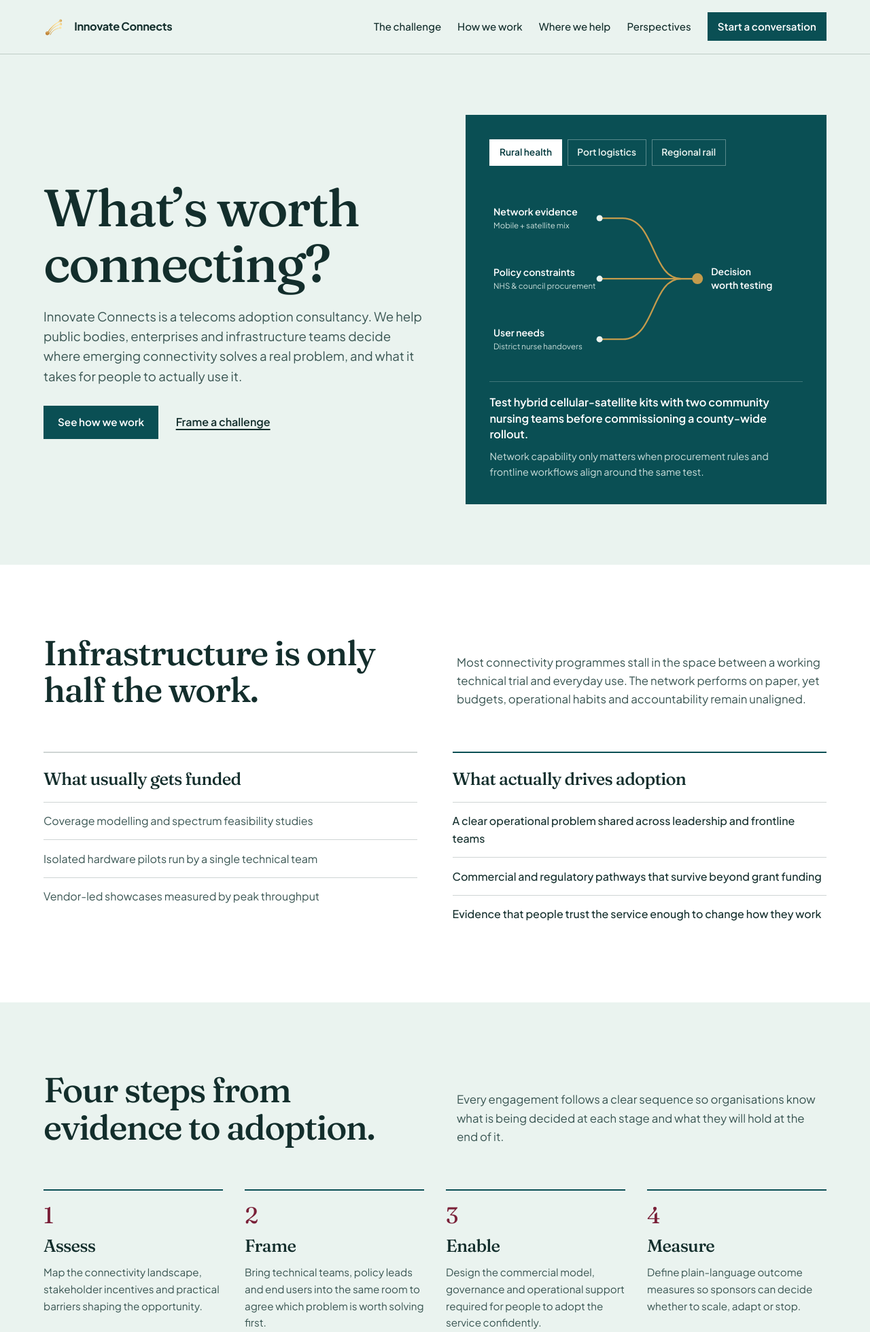
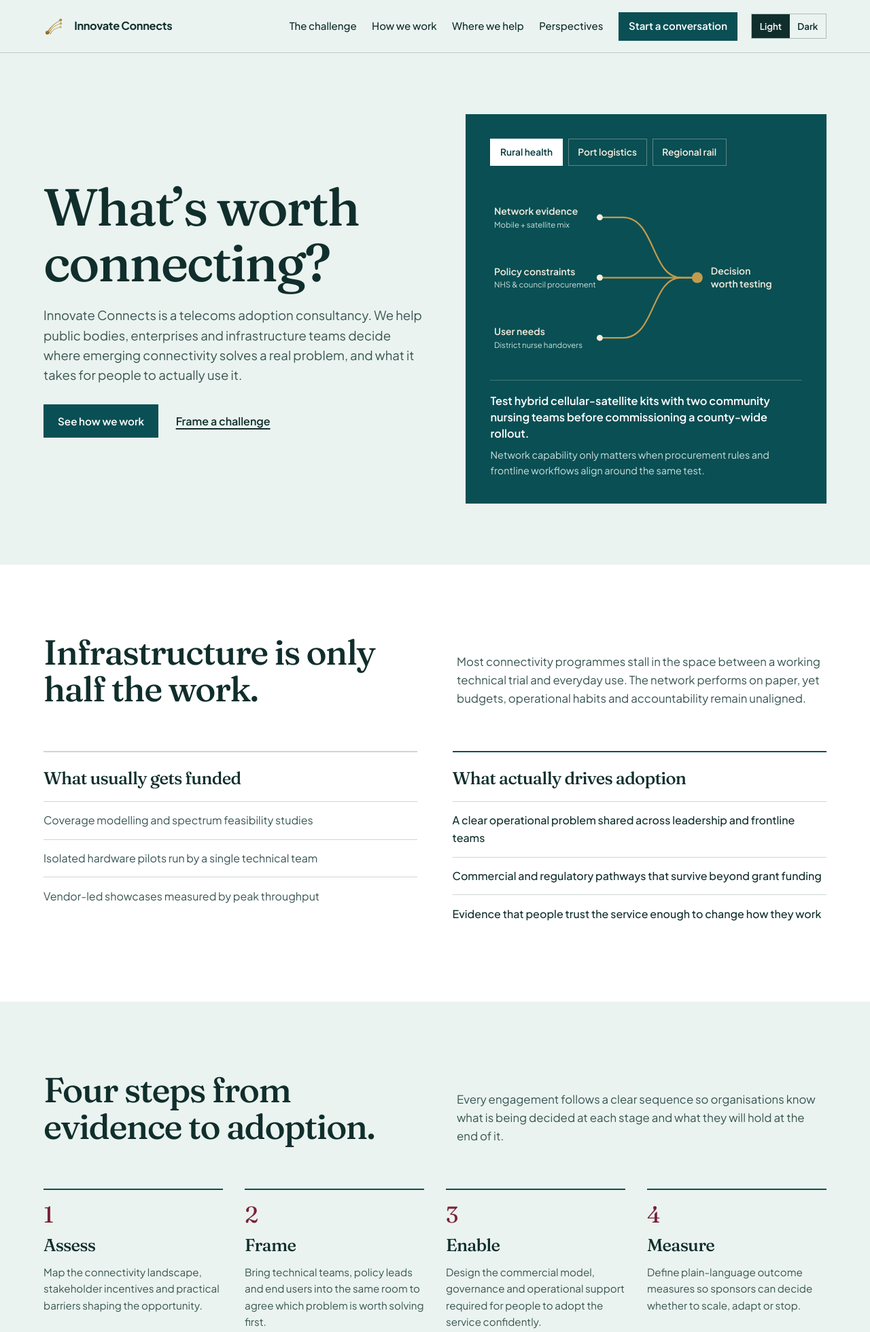
Before and after one commit to koesac-lab/innovate-connects, a PHP site: page /concept-four/ in a window 1280 px wide. Shown: the top 1960 px of the page at 68% size. Run offline with PHP 8.4, Linux system fonts and the light colour scheme.

Commit message:
Add dark and light theme modes to Concept 4 aligned with brand guidelines

```diff
--- a/public/concept-four/app.js
+++ b/public/concept-four/app.js
@@ -1,4 +1,44 @@
 (() => {
+  const THEME_STORAGE_KEY = 'ic-concept4-theme';
+  const themeButtons = document.querySelectorAll('[data-theme-set]');
+  const themeColorMeta = document.querySelector('meta[data-theme-color]');
+  const colorSchemeMedia = window.matchMedia ? window.matchMedia('(prefers-color-scheme: dark)') : null;
+
+  function applyTheme(theme, persist = false) {
+    const resolved = theme === 'dark' ? 'dark' : 'light';
+    document.documentElement.dataset.theme = resolved;
+
+    if (themeColorMeta) {
+      themeColorMeta.setAttribute('content', resolved === 'dark' ? '#171b1d' : '#eaf3ef');
+    }
+
+    themeButtons.forEach((button) => {
+      button.setAttribute('aria-pressed', String(button.dataset.themeSet === resolved));
+    });
+
+    if (persist) {
+      try {
+        localStorage.setItem(THEME_STORAGE_KEY, resolved);
+      } catch {}
+    }
+  }
+
+  const initialTheme = document.documentElement.dataset.theme || (colorSchemeMedia && colorSchemeMedia.matches ? 'dark' : 'light');
+  applyTheme(initialTheme, false);
+
+  themeButtons.forEach((button) => {
+    button.addEventListener('click', () => applyTheme(button.dataset.themeSet, true));
+  });
+
+  if (colorSchemeMedia && typeof colorSchemeMedia.addEventListener === 'function') {
+    colorSchemeMedia.addEventListener('change', (event) => {
+      try {
+        if (localStorage.getItem(THEME_STORAGE_KEY)) return;
+      } catch {}
+      applyTheme(event.matches ? 'dark' : 'light', false);
+    });
+  }
+
   const scenarios = {
     health: {
       network: 'Mobile + satellite mix',
--- a/public/concept-four/index.html
+++ b/public/concept-four/index.html
@@ -1,12 +1,24 @@
 <!doctype html>
-<html lang="en-GB">
+<html lang="en-GB" data-theme="light">
 <head>
   <meta charset="utf-8">
   <meta name="viewport" content="width=device-width, initial-scale=1">
   <meta name="robots" content="noindex">
-  <meta name="theme-color" content="#eaf3ef">
+  <meta name="theme-color" content="#eaf3ef" data-theme-color>
   <meta name="description" content="Innovate Connects is a UK telecoms adoption consultancy helping public and private-sector organisations turn emerging connectivity into measurable adoption.">
   <title>Innovate Connects — What’s worth connecting?</title>
+  <script>
+    (() => {
+      try {
+        const saved = localStorage.getItem('ic-concept4-theme');
+        const prefersDark = window.matchMedia && window.matchMedia('(prefers-color-scheme: dark)').matches;
+        const theme = saved === 'dark' || saved === 'light' ? saved : (prefersDark ? 'dark' : 'light');
+        document.documentElement.dataset.theme = theme;
+        const meta = document.querySelector('meta[data-theme-color]');
+        if (meta) meta.setAttribute('content', theme === 'dark' ? '#171b1d' : '#eaf3ef');
+      } catch {}
+    })();
+  </script>
   <link rel="preconnect" href="https://fonts.googleapis.com">
   <link rel="preconnect" href="https://fonts.gstatic.com" crossorigin>
   <link rel="stylesheet" href="https://fonts.googleapis.com/css2?family=Fraunces:opsz,wght@9..144,400;9..144,500;9..144,600&family=Plus+Jakarta+Sans:wght@400;500;600;700&display=swap">
@@ -23,9 +35,16 @@
         <span class="brand-name">Innovate Connects</span>
       </a>
 
-      <button class="menu-toggle" type="button" aria-expanded="false" aria-controls="site-nav" data-menu-toggle>
-        <span class="menu-toggle-label">Menu</span>
-      </button>
+      <div class="header-controls">
+        <div class="theme-switch" role="group" aria-label="Colour theme">
+          <button class="theme-option" type="button" data-theme-set="light" aria-pressed="true">Light</button>
+          <button class="theme-option" type="button" data-theme-set="dark" aria-pressed="false">Dark</button>
+        </div>
+
+        <button class="menu-toggle" type="button" aria-expanded="false" aria-controls="site-nav" data-menu-toggle>
+          <span class="menu-toggle-label">Menu</span>
+        </button>
+      </div>
 
       <nav class="site-nav" id="site-nav" aria-label="Primary navigation" data-site-nav>
         <a href="#gap">The challenge</a>
@@ -63,11 +82,11 @@
                 <path d="M162 135H304"/>
                 <path d="M162 224H196C244 224 238 135 282 135"/>
               </g>
-              <circle cx="162" cy="46" r="4.5" fill="#eaf3ef"/>
-              <circle cx="162" cy="135" r="4.5" fill="#eaf3ef"/>
-              <circle cx="162" cy="224" r="4.5" fill="#eaf3ef"/>
+              <circle cx="162" cy="46" r="4.5" fill="#f4ecdc"/>
+              <circle cx="162" cy="135" r="4.5" fill="#f4ecdc"/>
+              <circle cx="162" cy="224" r="4.5" fill="#f4ecdc"/>
               <circle class="lens-node" cx="306" cy="135" r="8" fill="#c49b4c"/>
-              <g fill="#ffffff" font-family="Plus Jakarta Sans, sans-serif" font-size="14" font-weight="600">
+              <g fill="#f4ecdc" font-family="Plus Jakarta Sans, sans-serif" font-size="14" font-weight="600">
                 <text x="6" y="42">Network evidence</text>
                 <text x="6" y="131">Policy constraints</text>
                 <text x="6" y="220">User needs</text>
@@ -90,7 +109,7 @@
       </div>
     </section>
 
-    <section class="band band-chalk" id="gap" aria-labelledby="gap-heading">
+    <section class="band band-surface" id="gap" aria-labelledby="gap-heading">
       <div class="container">
         <div class="split-head">
           <h2 id="gap-heading">Infrastructure is only half the work.</h2>
@@ -118,7 +137,7 @@
       </div>
     </section>
 
-    <section class="band band-mist" id="process" aria-labelledby="process-heading">
+    <section class="band band-canvas" id="process" aria-labelledby="process-heading">
       <div class="container">
         <div class="split-head">
           <h2 id="process-heading">Four steps from evidence to adoption.</h2>
@@ -198,7 +217,7 @@
       </div>
     </section>
 
-    <section class="band band-chalk" id="perspectives" aria-labelledby="perspectives-heading">
+    <section class="band band-surface" id="perspectives" aria-labelledby="perspectives-heading">
       <div class="container">
         <div class="split-head">
           <h2 id="perspectives-heading">Perspectives on adoption.</h2>
--- a/public/concept-four/styles.css
+++ b/public/concept-four/styles.css
@@ -1,19 +1,86 @@
 :root {
-  --mist: #eaf3ef;
-  --ink: #132e2c;
-  --ink-muted: #395552;
-  --harbour: #0a4f54;
-  --harbour-deep: #073b3f;
-  --oxblood: #7a2038;
-  --oxblood-deep: #5d1629;
-  --brass: #c49b4c;
-  --chalk: #ffffff;
-  --rule-dark: rgba(19, 46, 44, 0.2);
-  --rule-light: rgba(234, 243, 239, 0.24);
+  color-scheme: light;
+  /* Brand tokens */
+  --ic-ink: #171b1d;
+  --ic-petrol-ink: #102e2c;
+  --ic-charcoal: #22292d;
+  --ic-petrol: #0a4f54;
+  --ic-petrol-deep: #073b3f;
+  --ic-oxblood: #7a2038;
+  --ic-oxblood-deep: #5d1629;
+  --ic-gold: #c49b4c;
+  --ic-gold-light: #d9b66e;
+  --ic-gold-deep: #6a4e28;
+  --ic-paper: #f4ecdc;
+  --ic-cream: #e2d2b4;
+
+  /* Semantic tokens — Light mode */
+  --bg-canvas: #eaf3ef;
+  --bg-surface: #ffffff;
+  --bg-footer: #eaf3ef;
+  --text-primary: #102e2c;
+  --text-muted: #395552;
+  --rule: rgba(16, 46, 44, 0.2);
+  --rule-accent: #0a4f54;
+  --cta-bg: #0a4f54;
+  --cta-text: #ffffff;
+  --cta-hover-bg: #7a2038;
+  --cta-hover-text: #ffffff;
+  --outline-border: #102e2c;
+  --outline-hover-bg: #102e2c;
+  --outline-hover-text: #ffffff;
+  --step-num-color: #7a2038;
+  --link-hover: #7a2038;
+  --focus-ring: #7a2038;
+  --lens-bg: #0a4f54;
+  --lens-border: transparent;
+  --lens-tab-active-bg: #ffffff;
+  --lens-tab-active-text: #073b3f;
+  --dialog-bg: #ffffff;
+  --dialog-border: #102e2c;
+  --dialog-backdrop: rgba(16, 46, 44, 0.62);
+  --switch-border: rgba(16, 46, 44, 0.28);
+  --switch-active-bg: #102e2c;
+  --switch-active-text: #ffffff;
+  --brand-mark-filter: brightness(0.76) contrast(1.12);
+
   --font-display: "Fraunces", Georgia, serif;
   --font-sans: "Plus Jakarta Sans", "Aptos", system-ui, -apple-system, sans-serif;
   --gutter: clamp(1.25rem, 5vw, 5.5rem);
   --max-width: 78rem;
+}
+
+[data-theme="dark"] {
+  color-scheme: dark;
+  /* Semantic tokens — Evening-luxe Dark mode (per brand-guidelines.md) */
+  --bg-canvas: #171b1d;
+  --bg-surface: #20272b;
+  --bg-footer: #102e2c;
+  --text-primary: #f4ecdc;
+  --text-muted: #cfc3ad;
+  --rule: rgba(226, 210, 180, 0.24);
+  --rule-accent: #c49b4c;
+  --cta-bg: #c49b4c;
+  --cta-text: #171b1d;
+  --cta-hover-bg: #d9b66e;
+  --cta-hover-text: #171b1d;
+  --outline-border: #e2d2b4;
+  --outline-hover-bg: #f4ecdc;
+  --outline-hover-text: #171b1d;
+  --step-num-color: #d9b66e;
+  --link-hover: #d9b66e;
+  --focus-ring: #d9b66e;
+  --lens-bg: #0a4f54;
+  --lens-border: rgba(196, 155, 76, 0.42);
+  --lens-tab-active-bg: #f4ecdc;
+  --lens-tab-active-text: #102e2c;
+  --dialog-bg: #20272b;
+  --dialog-border: rgba(226, 210, 180, 0.35);
+  --dialog-backdrop: rgba(8, 12, 14, 0.78);
+  --switch-border: rgba(226, 210, 180, 0.35);
+  --switch-active-bg: #c49b4c;
+  --switch-active-text: #171b1d;
+  --brand-mark-filter: none;
 }
 
 *,
@@ -28,8 +95,8 @@ html {
 
 body {
   margin: 0;
-  background: var(--mist);
-  color: var(--ink);
+  background: var(--bg-canvas);
+  color: var(--text-primary);
   font-family: var(--font-sans);
   font-size: 1rem;
   line-height: 1.62;
@@ -116,16 +183,16 @@ p {
 
 /* Header */
 .site-header {
-  border-bottom: 1px solid var(--rule-dark);
-  background: var(--mist);
+  border-bottom: 1px solid var(--rule);
+  background: var(--bg-canvas);
 }
 
 .header-inner {
   display: flex;
   align-items: center;
   justify-content: space-between;
-  gap: 1.5rem;
-  padding-block: 1.15rem;
+  gap: 1.25rem;
+  padding-block: 1.1rem;
 }
 
 .brand {
@@ -138,6 +205,7 @@ p {
 .brand-mark {
   width: 34px;
   height: auto;
+  filter: var(--brand-mark-filter);
 }
 
 .brand-name {
@@ -146,12 +214,43 @@ p {
   letter-spacing: -0.02em;
 }
 
+.header-controls {
+  display: flex;
+  align-items: center;
+  gap: 0.75rem;
+  order: 2;
+}
+
+.theme-switch {
+  display: inline-flex;
+  border: 1px solid var(--switch-border);
+}
+
+.theme-option {
+  padding: 0.42rem 0.72rem;
+  border: 0;
+  background: transparent;
+  color: var(--text-primary);
+  font: inherit;
+  font-size: 0.84rem;
+  font-weight: 600;
+  cursor: pointer;
+  transition: background-color 0.15s ease, color 0.15s ease;
+}
+
+.theme-option[aria-pressed="true"] {
+  background: var(--switch-active-bg);
+  color: var(--switch-active-text);
+}
+
 .site-nav {
   display: flex;
   align-items: center;
-  gap: 1.5rem;
+  gap: 1.4rem;
   font-size: 0.94rem;
   font-weight: 500;
+  margin-left: auto;
+  order: 1;
 }
 
 .site-nav a {
@@ -276,8 +378,9 @@ p {
 /* Interactive Decision Lens */
 .lens {
   margin: 0;
-  background: var(--harbour);
-  color: var(--chalk);
+  background: var(--lens-bg);
+  border: 1px solid var(--lens-border);
+  color: var(--ic-paper);
   padding: clamp(1.25rem, 3vw, 2.2rem);
 }
 
@@ -290,9 +393,9 @@ p {
 
 .lens-tab {
   padding: 0.48rem 0.85rem;
-  border: 1px solid rgba(234, 243, 239, 0.35);
+  border: 1px solid rgba(244, 236, 220, 0.35);
   background: transparent;
-  color: var(--mist);
+  color: var(--ic-paper);
   font: inherit;
   font-size: 0.86rem;
   font-weight: 600;
@@ -301,18 +404,18 @@ p {
 }
 
 .lens-tab:hover {
-  border-color: var(--chalk);
+  border-color: var(--ic-paper);
 }
 
 .lens-tab[aria-selected="true"] {
-  background: var(--chalk);
-  color: var(--harbour-deep);
-  border-color: var(--chalk);
+  background: var(--lens-tab-active-bg);
+  color: var(--lens-tab-active-text);
+  border-color: var(--lens-tab-active-bg);
 }
 
 .lens-diagram {
   padding-block: 0.5rem 1rem;
-  border-bottom: 1px solid var(--rule-light);
+  border-bottom: 1px solid rgba(244, 236, 220, 0.24);
 }
 
 .lens-diagram svg {
@@ -344,22 +447,22 @@ p {
   padding-block: clamp(3.5rem, 8vw, 6.5rem);
 }
 
-.band-chalk {
-  background: var(--chalk);
+.band-surface {
+  background: var(--bg-surface);
 }
 
-.band-mist {
-  background: var(--mist);
+.band-canvas {
+  background: var(--bg-canvas);
 }
 
 .band-harbour {
-  background: var(--harbour);
-  color: var(--chalk);
+  background: var(--ic-petrol);
+  color: var(--ic-paper);
 }
 
 .band-oxblood {
-  background: var(--oxblood);
-  color: var(--chalk);
+  background: var(--ic-oxblood);
+  color: var(--ic-paper);
 }
 
 .split-head {
@@ -387,12 +490,12 @@ p {
 }
 
 .contrast-col {
-  border-top: 2px solid var(--rule-dark);
+  border-top: 2px solid var(--rule);
   padding-top: 1.4rem;
 }
 
 .contrast-col-accent {
-  border-top-color: var(--harbour);
+  border-top-color: var(--rule-accent);
 }
 
 .contrast-col h3 {
@@ -407,12 +510,12 @@ p {
 
 .ruled-list li {
   padding-block: 0.9rem;
-  border-top: 1px solid var(--rule-dark);
-  color: var(--ink-muted);
+  border-top: 1px solid var(--rule);
+  color: var(--text-muted);
 }
 
 .contrast-col-accent .ruled-list li {
-  color: var(--ink);
+  color: var(--text-primary);
   font-weight: 500;
 }
 
```
Also changed, not shown: other parts of public/concept-four/styles.css (+73 -63 lines).
